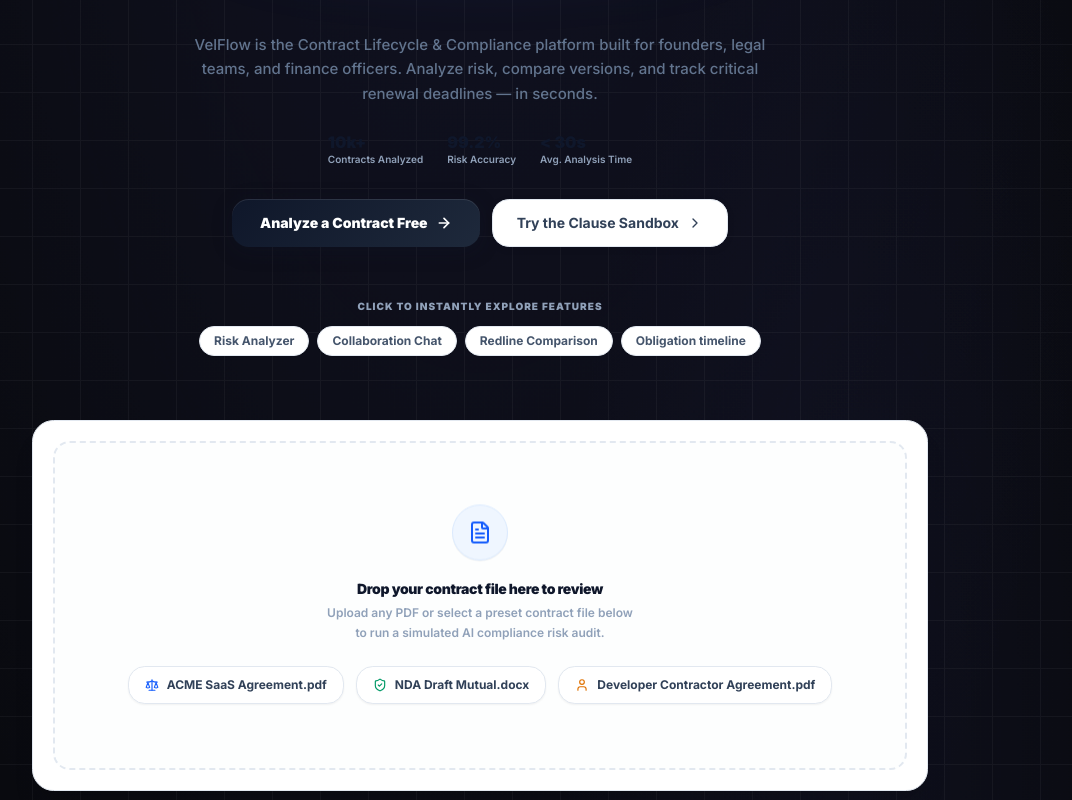
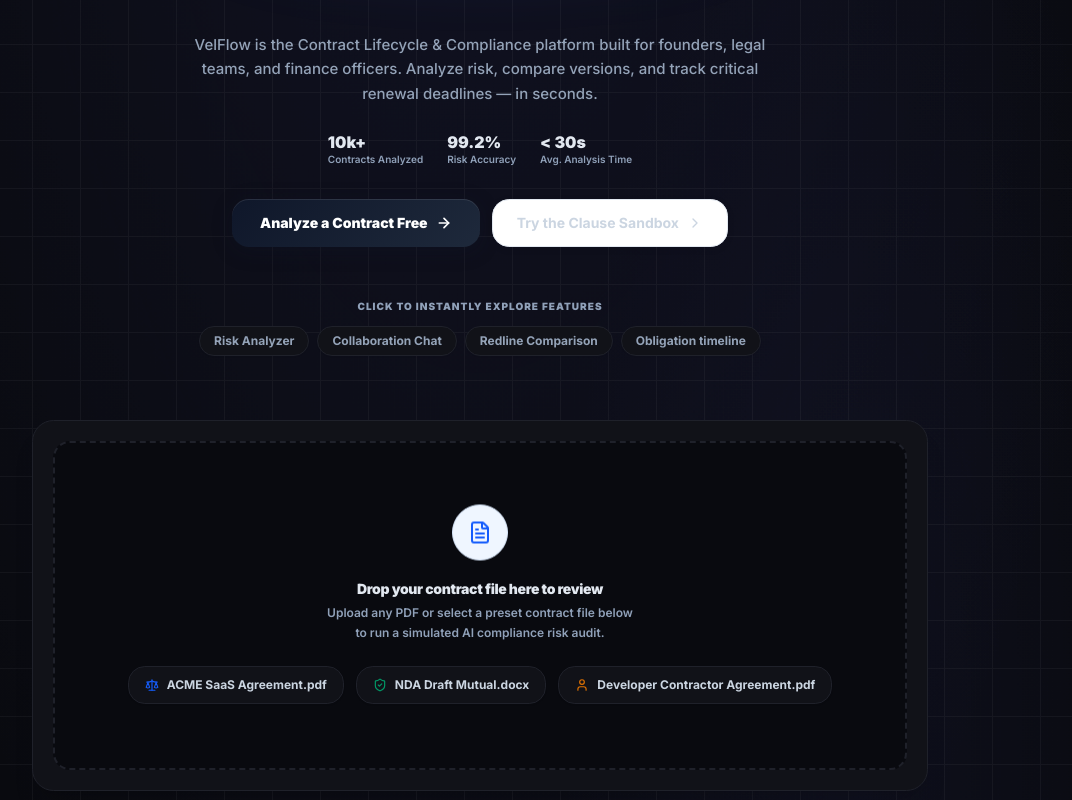
Before and after one commit to Nitindeep65/velflow, a Next.js app in the folder frontend/: page / in a window 1280 px wide. Shown: the part 340-1140 px from the top of the page, without its empty margins (160-1232 px from the left). Built offline with nearby package versions, Linux system fonts and the light colour scheme.

Commit message:
feat: implement dark mode theme overrides and update landing page branding colors

```diff
--- a/frontend/app/globals.css
+++ b/frontend/app/globals.css
@@ -411,3 +411,25 @@
   filter: blur(40px);
   z-index: 0;
 }
+
+/* ── Dark Mode Site-Wide Theme Override Refinements ──────── */
+html.dark {
+  .bg-white {
+    background-color: var(--card) !important;
+  }
+  .bg-slate-50, .bg-slate-50\/30, .bg-slate-50\/50, .bg-slate-100 {
+    background-color: var(--background) !important;
+  }
+  .border-slate-100, .border-slate-150, .border-slate-200, .border-slate-200\/80, .border-slate-200\/60 {
+    border-color: var(--border) !important;
+  }
+  .text-slate-950, .text-slate-900 {
+    color: var(--foreground) !important;
+  }
+  .text-slate-800, .text-slate-700 {
+    color: #cbd5e1 !important;
+  }
+  .text-slate-650, .text-slate-600, .text-slate-500 {
+    color: #94a3b8 !important;
+  }
+}
--- a/frontend/app/page.tsx
+++ b/frontend/app/page.tsx
@@ -1533,7 +1533,7 @@
 
               <div className="flex items-center justify-center pt-3 relative z-10">
                 <Link href="/signup">
-                  <Button size="lg" className="bg-white text-slate-950 hover:bg-slate-100 font-extrabold cursor-pointer px-7 h-12 text-sm rounded-xl shadow-md flex items-center gap-2">
+                  <Button size="lg" className="bg-slate-100 text-slate-950 hover:bg-slate-200 font-extrabold cursor-pointer px-7 h-12 text-sm rounded-xl shadow-md flex items-center gap-2">
                     Create Free Account
                     <ArrowRight className="h-4 w-4 stroke-[2.5]" />
                   </Button>
@@ -1545,17 +1545,17 @@
         </main>
 
         {/* Premium Multi-Column Footer */}
-        <footer className="border-t border-slate-200 bg-white relative z-10 py-12 select-none">
+        <footer className="border-t border-[var(--border)] bg-[var(--card)] relative z-10 py-12 select-none">
           <div className="max-w-6xl mx-auto px-6 grid grid-cols-1 md:grid-cols-12 gap-8 mb-10">
 
             {/* Column 1: Brand & Desc */}
             <div className="md:col-span-5 space-y-4">
               <Link href="/" className="flex items-center gap-2.5">
-                <div className="h-8.5 w-8.5 rounded-lg flex items-center justify-center text-white font-extrabold text-base shadow-md bg-gradient-to-br from-blue-500 to-blue-600 shadow-blue-500/20">
+                <div className="h-8.5 w-8.5 rounded-lg flex items-center justify-center text-white font-extrabold text-base shadow-md bg-gradient-to-br from-blue-500 to-indigo-600 shadow-indigo-500/20">
                   <Scale className="h-4 w-4 text-white" strokeWidth={2.5} />
                 </div>
-                <span className="font-extrabold text-lg tracking-tight text-slate-900">
-                  Vel<span className="text-blue-600">flow</span>
+                <span className="font-extrabold text-lg tracking-tight text-white">
+                  Vel<span className="text-indigo-400">flow</span>
                 </span>
               </Link>
               <p className="text-xs text-slate-400 font-semibold leading-relaxed max-w-sm">
```
